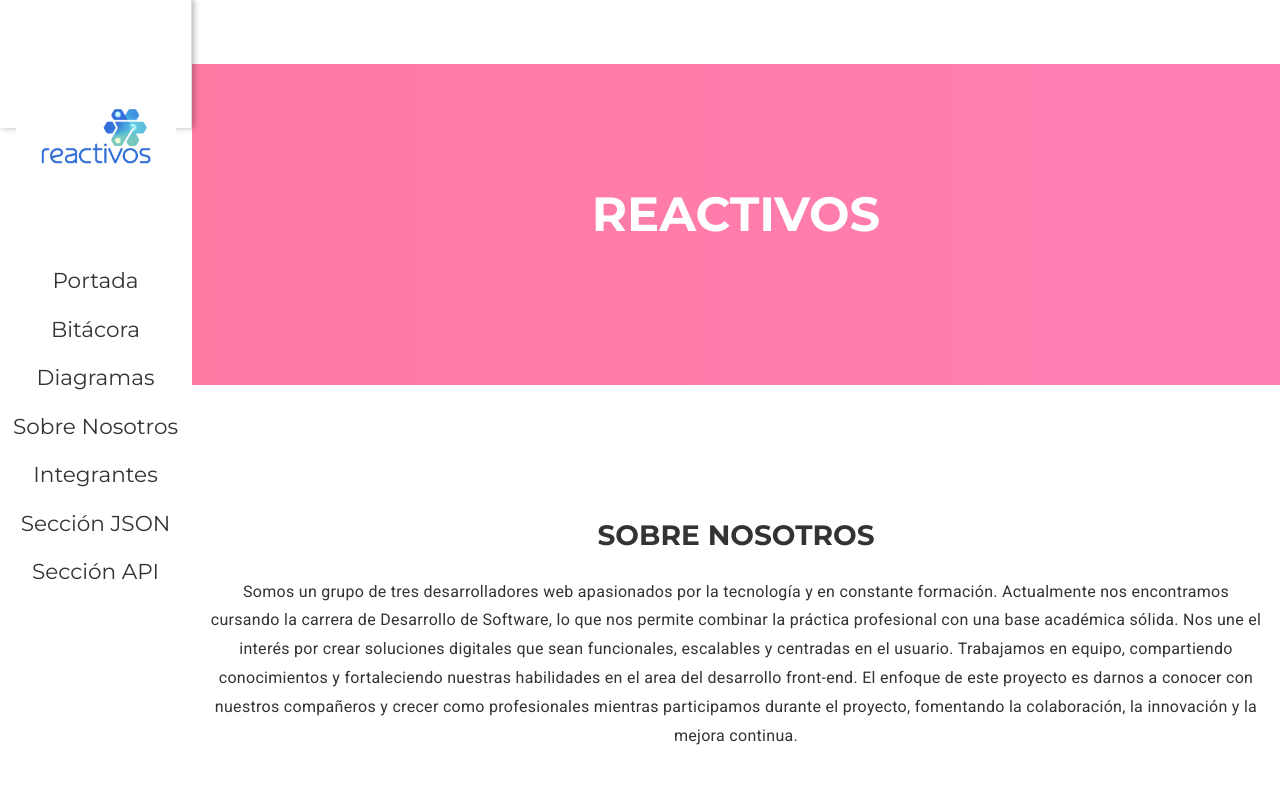
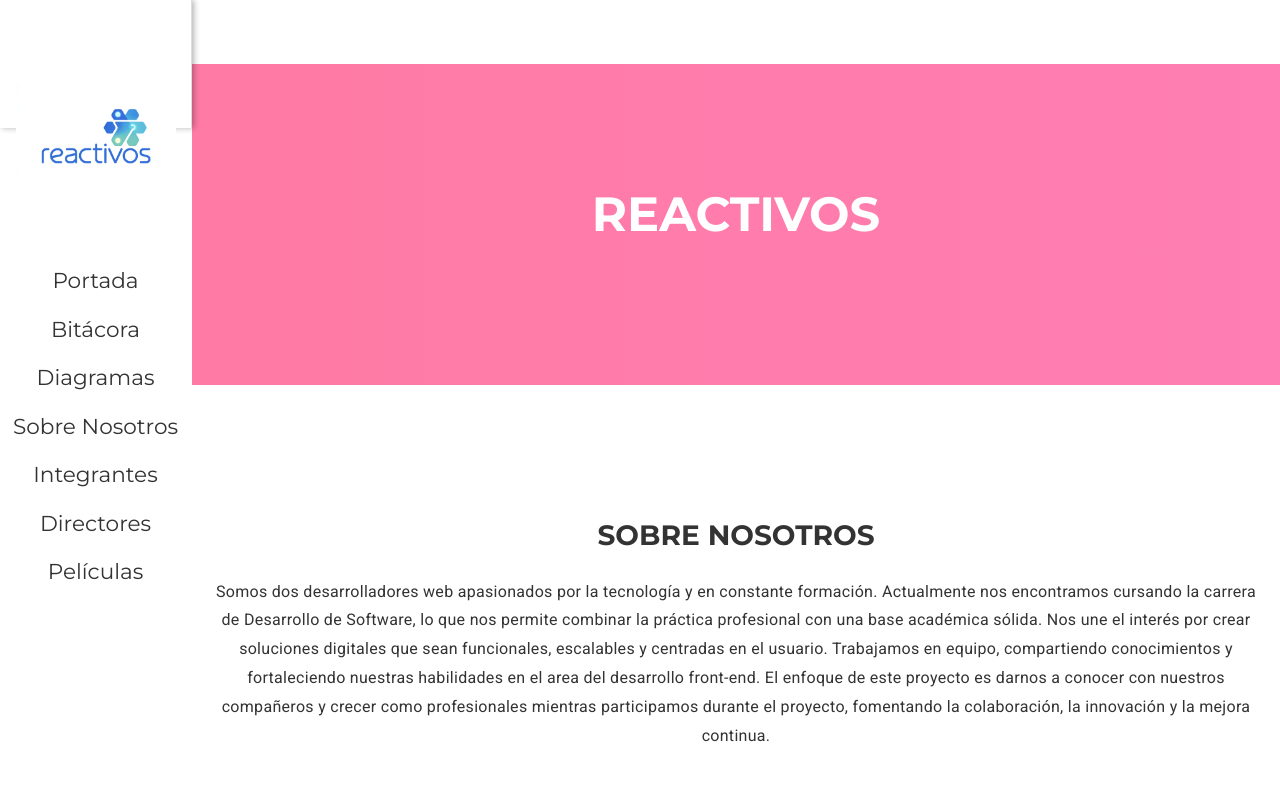
Before and after one commit to sanavalos/dswf-tp3-grupo16, a React (Vite) app: page / in a window 1280 px wide. Shown: the top 800 px of the page. Built offline with nearby package versions, Linux system fonts and the light colour scheme.

Commit message:
feat: minor fixes

```diff
--- a/src/components/sidebar/index.jsx
+++ b/src/components/sidebar/index.jsx
@@ -28,8 +28,8 @@ function Sidebar() {
     { id: "3", name: "Diagramas", path: "/diagramas" },
     { id: "4", name: "Sobre Nosotros", path: "/#nosotros" },
     { id: "5", name: "Integrantes", path: "/#integrantes" },
-    { id: "6", name: "Sección JSON", path: "/seccion-json" },
-    { id: "7", name: "Sección API", path: "/seccion-api" },
+    { id: "6", name: "Directores", path: "/directores" },
+    { id: "7", name: "Películas", path: "/peliculas" },
   ];
 
   return (
--- a/src/main.jsx
+++ b/src/main.jsx
@@ -4,11 +4,11 @@ import App from "./App.jsx";
 import Avalos from "./pages/avalos";
 import Bitacora from "./pages/bitacora";
 import Diagrams from "./pages/diagramas";
-import MovieSection from "./pages/seccion-api";
+import Peliculas from "./pages/peliculas/index.jsx";
 import Homepage from "./pages/homepage/index.jsx";
-import SeccionJson from "./pages/seccion-json/index.jsx";
+import Directores from "./pages/directores/index.jsx";
 import Paguaga from "./pages/paguaga";
-import NotFound from "./pages/not-found"
+import NotFound from "./pages/not-found";
 import { BrowserRouter, Routes, Route } from "react-router";
 import ScrollToTop from "./components/scroll-to-top";
 
@@ -22,8 +22,8 @@ createRoot(document.getElementById("root")).render(
         <Route path="avalos" element={<Avalos />} />
         <Route path="bitacora" element={<Bitacora />} />
         <Route path="diagramas" element={<Diagrams />} />
-        <Route path="seccion-api" element={<MovieSection />} />
-        <Route path="seccion-json" element={<SeccionJson />} />
+        <Route path="peliculas" element={<Peliculas />} />
+        <Route path="directores" element={<Directores />} />
         <Route path="paguaga" element={<Paguaga />} />
         <Route path="*" element={<NotFound />} />
       </Route>
--- a/src/pages/homepage/index.jsx
+++ b/src/pages/homepage/index.jsx
@@ -21,17 +21,17 @@ function Homepage() {
         <section id="nosotros">
           <h2>SOBRE NOSOTROS</h2>
           <p>
-            Somos un grupo de tres desarrolladores web apasionados por la
-            tecnología y en constante formación. Actualmente nos encontramos
-            cursando la carrera de Desarrollo de Software, lo que nos permite
-            combinar la práctica profesional con una base académica sólida. Nos
-            une el interés por crear soluciones digitales que sean funcionales,
-            escalables y centradas en el usuario. Trabajamos en equipo,
-            compartiendo conocimientos y fortaleciendo nuestras habilidades en
-            el area del desarrollo front-end. El enfoque de este proyecto es
-            darnos a conocer con nuestros compañeros y crecer como profesionales
-            mientras participamos durante el proyecto, fomentando la
-            colaboración, la innovación y la mejora continua.
+            Somos dos desarrolladores web apasionados por la tecnología y en
+            constante formación. Actualmente nos encontramos cursando la carrera
+            de Desarrollo de Software, lo que nos permite combinar la práctica
+            profesional con una base académica sólida. Nos une el interés por
+            crear soluciones digitales que sean funcionales, escalables y
+            centradas en el usuario. Trabajamos en equipo, compartiendo
+            conocimientos y fortaleciendo nuestras habilidades en el area del
+            desarrollo front-end. El enfoque de este proyecto es darnos a
+            conocer con nuestros compañeros y crecer como profesionales mientras
+            participamos durante el proyecto, fomentando la colaboración, la
+            innovación y la mejora continua.
           </p>
         </section>
 
```
Also changed, not shown: src/pages/directores/MovieDirectorList.module.css (renamed from src/pages/seccion-json/MovieDirectorList.module.css), src/pages/directores/index.jsx (renamed from src/pages/seccion-json/index.jsx), src/pages/peliculas/MovieCardList.jsx (renamed from src/pages/seccion-api/MovieCardList.jsx), src/pages/peliculas/MovieCardList.module.css (renamed from src/pages/seccion-api/MovieCardList.module.css), src/pages/peliculas/MovieModal.jsx (renamed from src/pages/seccion-api/MovieModal.jsx), src/pages/peliculas/MovieModal.module.css (renamed from src/pages/seccion-api/MovieModal.module.css), src/pages/peliculas/MovieSection.module.css (renamed from src/pages/seccion-api/MovieSection.module.css), src/pages/peliculas/index.jsx (renamed from src/pages/seccion-api/index.jsx).
